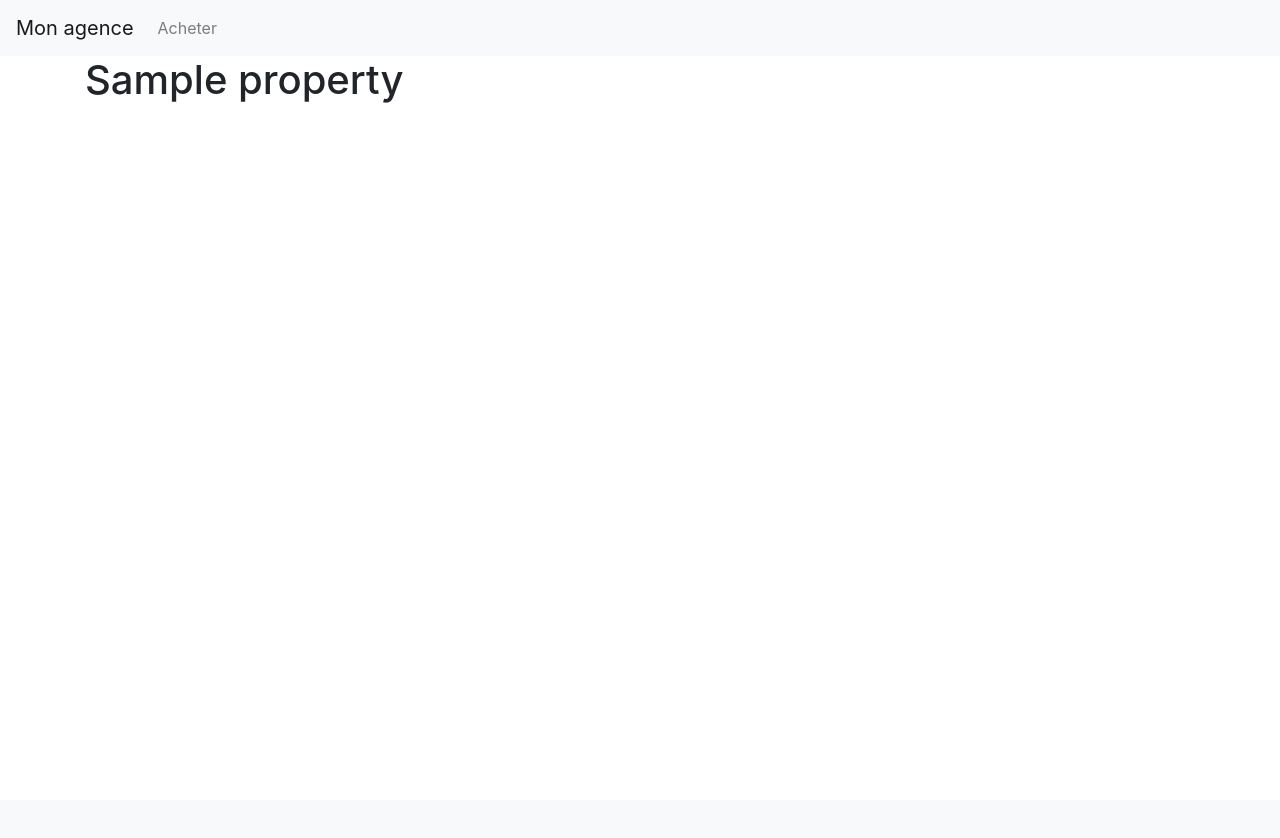
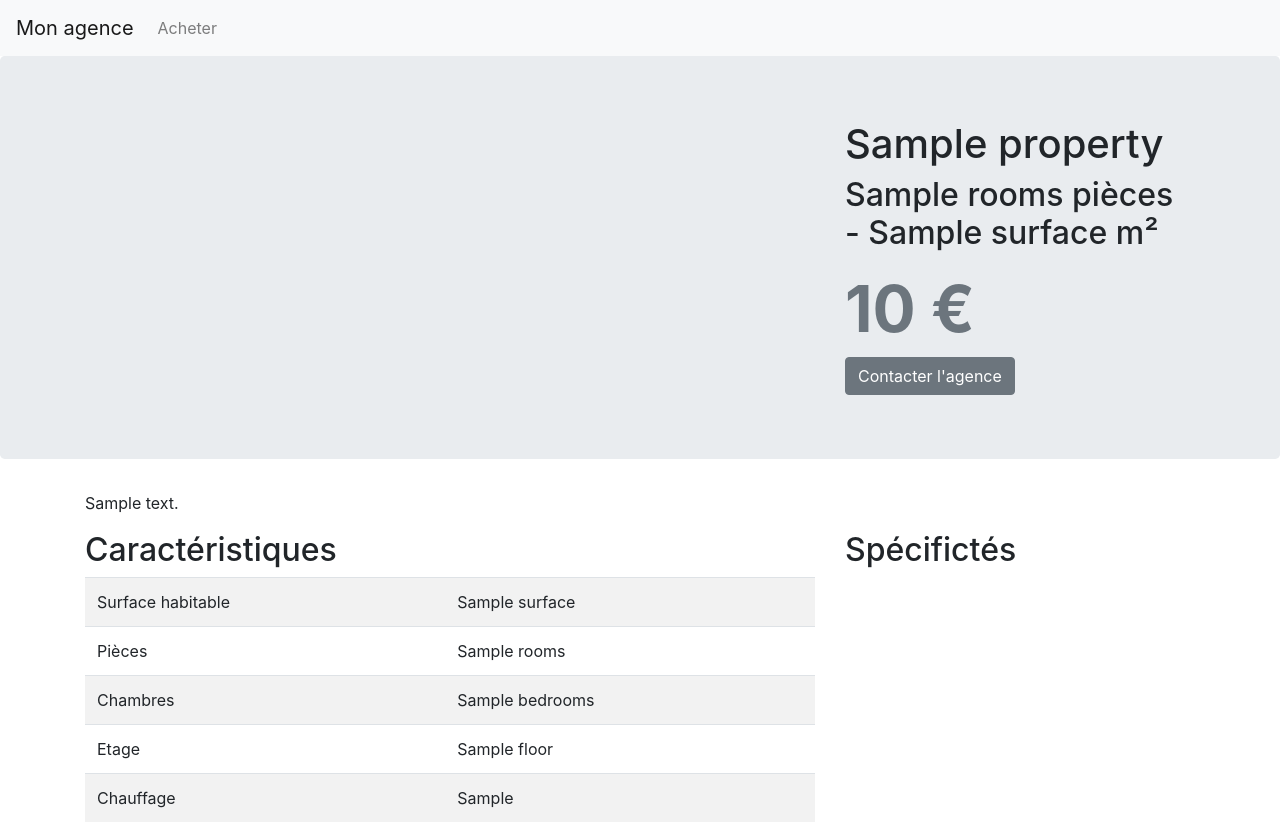
Before and after one commit to Jeanchami21/agence-immo, a Symfony app: template templates/property/show.html.twig in a window 1280 px wide. Before the commit the page ends 103 px from the top, so only its background shows below. Run offline with Twig, Linux system fonts and the light colour scheme; the template is opened without the code that fills it: most values are stand-ins (such as "Sample title", 1, 10 or a date in 2020); some libraries are stand-ins or nearby versions.

Commit message:
front-ent

```diff
--- a/templates/property/show.html.twig
+++ b/templates/property/show.html.twig
@@ -1,9 +1,59 @@
 {% extends 'base.html.twig' %}
-{% block title %}Voir nos biens{% endblock %}
+{% block title property.title %}
+
 {% block body %}
-<div class="container">
-    <h1>{{ property.title}}</h1>
 
+<div class="jumbotron">
+    <div class="container">
+        <div class="row">
+            <div class="col-md-8">
+
+            </div>
+            <div class="col-md-4">
+                <h1>{{ property.title }}</h1>
+                <h2>{{ property.rooms }} pièces - {{ property.surface }} m²</h2>
+                <div class="text-secondary" style="font-size: 4rem;font-weight: bold;">{{ property.formattedPrice }} €</div>
+                <a href="" class="btn btn-secondary">Contacter l'agence</a>
+            </div>
+        </div>
+    </div>
+</div>
+<div class="container mt-4">
+   <p>
+    {{ property.description | nl2br }}
+   </p>
+
+   <div class="row">
+    <div class="col-md-8">
+     <h2>Caractéristiques</h2>
+      <table class="table table-striped">
+        <tr>
+            <td>Surface habitable</td>
+            <td> {{ property.surface }}</td>
+        </tr>
+        <tr>
+            <td>Pièces</td>
+            <td> {{ property.rooms }}</td>
+        </tr>
+        <tr>
+            <td>Chambres</td>
+            <td> {{ property.bedrooms }}</td>
+        </tr>
+        <tr>
+            <td>Etage</td>
+            <td> {{ property.floor }}</td>
+        </tr>
+        <tr>
+            <td>Chauffage</td>
+            <td> {{ property.heatType }}</td>
+        </tr>
+      </table>
+    </div>
+    <div class="col-md-4">
+        <h2>Spécifictés</h2>
+    </div>
+   </div>
 </div>
 
+
 {% endblock %}
```
Also changed, not shown: src/Entity/Property.php (+7 -2 lines).
